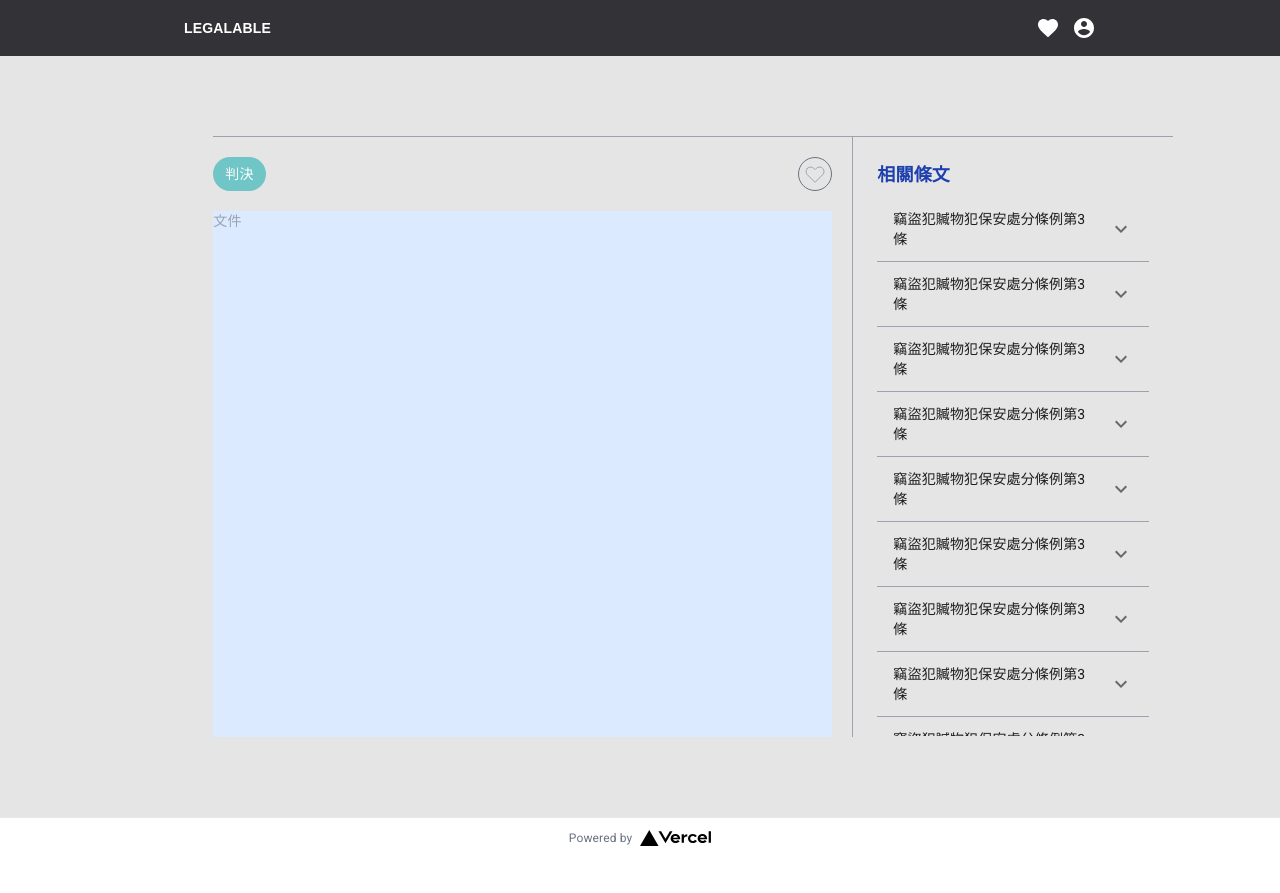
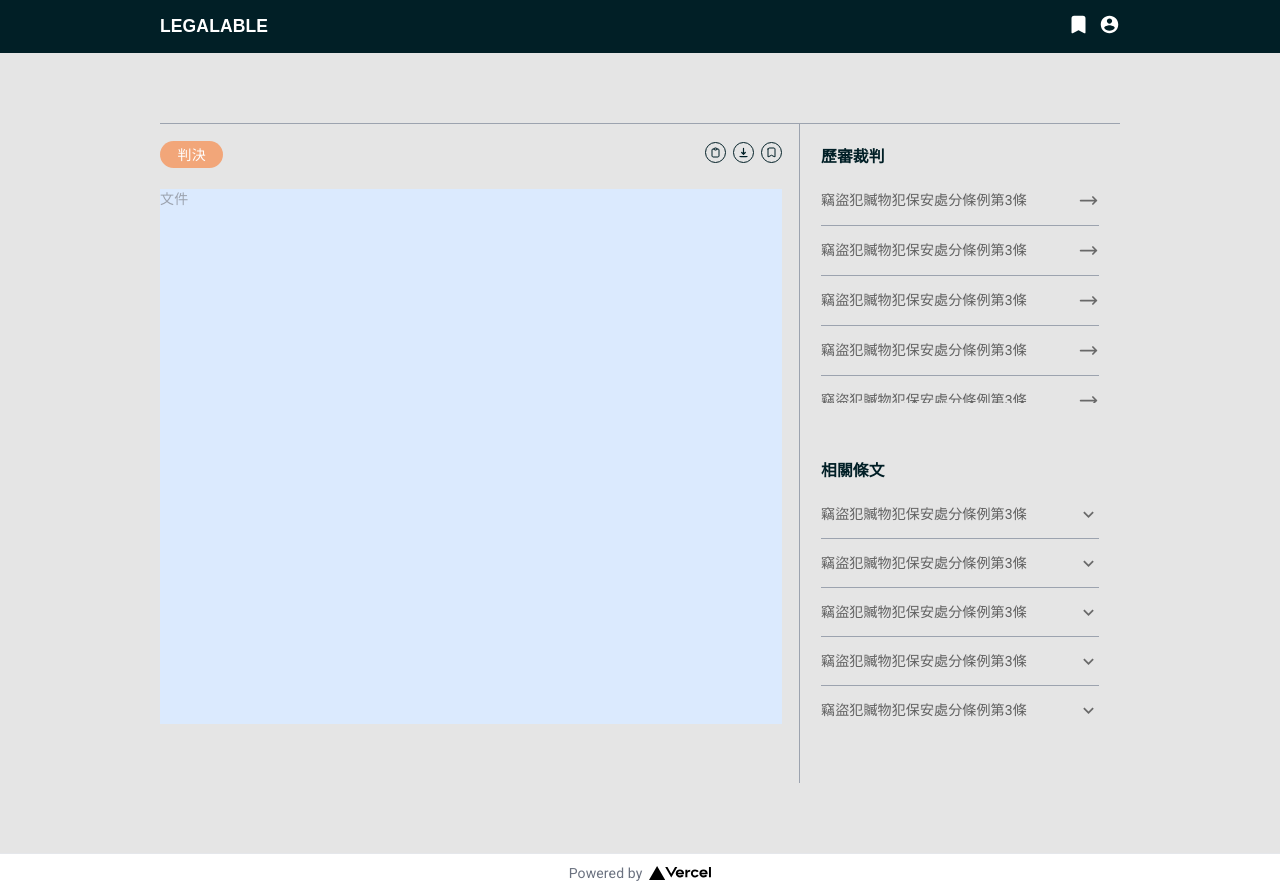
Before and after one commit to andywan40/legal-consultant-next, a Next.js app: page /page2 in a window 1280 px wide. Before the commit the page ends 857 px from the top, so only its background shows below. Built offline with nearby package versions, Linux system fonts and the light colour scheme; a web font is replaced by a local one.

Commit message:
add itemlink and update styles

```diff
--- a/components/ItemAccordion.js
+++ b/components/ItemAccordion.js
@@ -10,6 +10,9 @@ const useStyles = makeStyles(theme => ({
     backgroundColor: "#e5e5e5",
     boxShadow: "none",
   },
+  summary: {
+    padding: 0,
+  },
 }));
 
 export default function ItemAccordion({ title, content }) {
@@ -18,17 +21,18 @@ export default function ItemAccordion({ title, content }) {
   content =
     "十八歲以上之竊盜犯、贓物犯，有犯罪之習慣者，得於刑之執行前，令入勞動場所強制工作。刑法第八十四條第一項之期間，自前項強制工作執行完畢之日起算。但強制工作自應執行之日起經過三年未執行者，自該三年之期間屆滿之日起算。";
   return (
-    <div className="border-b border-gray-400">
+    <div className="border-b border-gray-400 accordion">
       <Accordion className={classes.background}>
         <AccordionSummary
+          className={classes.summary}
           expandIcon={<ExpandMoreIcon />}
           aria-controls="panel1a-content"
           id="panel1a-header"
         >
-          <h2>{title}</h2>
+          <h2 className="accordion-title">{title}</h2>
         </AccordionSummary>
         <AccordionDetails className="mt-0">
-          <div className="border-gray-100 p-3 bg-white">{content}</div>
+          <div className="border border-gray-300 p-3 bg-white">{content}</div>
         </AccordionDetails>
       </Accordion>
     </div>
--- /dev/null
+++ b/components/ItemLink.js
@@ -0,0 +1,46 @@
+import React from "react";
+import { makeStyles } from "@material-ui/core/styles";
+import Accordion from "@material-ui/core/Accordion";
+import AccordionSummary from "@material-ui/core/AccordionSummary";
+import AccordionDetails from "@material-ui/core/AccordionDetails";
+import ExpandMoreIcon from "@material-ui/icons/ExpandMore";
+
+const useStyles = makeStyles(theme => ({
+  background: {
+    backgroundColor: "#e5e5e5",
+    boxShadow: "none",
+  },
+  summary: {
+    padding: 0,
+  },
+}));
+
+export default function ItemLink({ title, content }) {
+  const classes = useStyles();
+  title = "竊盜犯贓物犯保安處分條例第3條";
+  return (
+    <div className="border-b border-gray-400 accordion">
+      <div className="flex justify-between py-4 cursor-pointer">
+        <div>
+          <h2 className="accordion-title">{title}</h2>
+        </div>
+        <div>
+          <svg
+            xmlns="http://www.w3.org/2000/svg"
+            className="h-6 w-6"
+            fill="rgba(0, 0, 0, 0.54)"
+            viewBox="0 0 24 24"
+            stroke="rgba(0, 0, 0, 0.54)"
+          >
+            <path
+              strokeLinecap="round"
+              strokeLinejoin="round"
+              strokeWidth="2"
+              d="M17 8l4 4m0 0l-4 4m4-4H3"
+            />
+          </svg>
+        </div>
+      </div>
+    </div>
+  );
+}
--- a/components/Navbar.js
+++ b/components/Navbar.js
@@ -5,7 +5,7 @@ import { MenuIcon, XIcon } from "@heroicons/react/solid";
 import axios from "axios";
 import { useCookies } from "react-cookie";
 import { useAppContext } from "../pages/_app";
-import FavoriteIcon from "@material-ui/icons/Favorite";
+import BookmarkBorderIcon from "@material-ui/icons/BookmarkBorder";
 import AccountCircleIcon from "@material-ui/icons/AccountCircle";
 
 export default function Navbar() {
@@ -45,20 +45,23 @@ export default function Navbar() {
     <header
       className={
         showMenu
-          ? "font-content black-background sticky top-0 z-10 h-1/2 text-white"
-          : "font-content black-background sticky top-0 z-10 h-1/2 text-white px-36"
+          ? "font-content navbar-background sticky top-0 z-10 h-1/2 text-white"
+          : "font-content navbar-background sticky top-0 z-10 h-1/2 text-white"
       }
     >
-      <div className="mx-auto px-10 py-4 flex justify-between items-center">
+      <div className="grid grid-cols-8 py-4">
         <Link
           href="/"
-          className="title-font font-medium text-black mb-4 md:mb-0 logo"
+          className="title-font font-medium text-black mb-4 md:mb-0"
         >
-          <a>
-            <h1 className="uppercase font-content font-bold">Legalable</h1>
+          <a className="col-start-2 col-span-4">
+            <h1 className="uppercase font-content font-bold text-xl">
+              Legalable
+            </h1>
           </a>
         </Link>{" "}
-        <nav className="title-font font-bold text-sm tracking-wide flex justify-end items-center">
+        <nav className="col-start-6 col-span-2 title-font font-bold text-sm tracking-wide">
+          <div className="flex justify-end">
             {!showMenu && (
               <>
                 {!username && (
@@ -89,21 +92,23 @@ export default function Navbar() {
                 )}
                 {username && (
                   <p className="text-white">
-                  <FavoriteIcon className="mx-3" />
-                  <AccountCircleIcon />
+                    <svg
+                      xmlns="http://www.w3.org/2000/svg"
+                      className="h-6 w-6 inline-block mx-3 cursor-pointer"
+                      fill="white"
+                      viewBox="0 0 24 24"
+                      stroke="currentColor"
+                    >
+                      <path
+                        strokeLinecap="round"
+                        strokeLinejoin="round"
+                        strokeWidth="2"
+                        d="M5 5a2 2 0 012-2h10a2 2 0 012 2v16l-7-3.5L5 21V5z"
+                      />
+                    </svg>
+                    <AccountCircleIcon className="cursor-pointer" />
                   </p>
-                // <p className="md:hidden mr-5 text-indigo-600 uppercase">
-                //   {username}
-                // </p>
                 )}
-              {/* {username && (
-                <p
-                  className="md:hidden mr-5 text-black uppercase strike cursor-pointer"
-                  onClick={handleLogout}
-                >
-                  Log out
-                </p>
-              )} */}
               </>
             )}
             {!showMenu ? (
@@ -117,6 +122,7 @@ export default function Navbar() {
                 className="block mr-5 text-white h-1/12 w-1/12 cursor-pointer motion-safe:animate-wiggle"
               />
             )}
+          </div>
         </nav>
       </div>
     </header>
--- a/pages/page1.js
+++ b/pages/page1.js
@@ -71,44 +71,44 @@ export default function page1() {
 
   return (
     <Page>
-      <div className="grid grid-cols-12 max-h-screen w-full py-20 ">
-        <div className="col-start-3 col-span-6 border-r border-gray-400">
-          <div className="flex justify-center border-b border-gray-400 pb-6 mx-10 h-8vh">
+      <div className="grid grid-cols-8 max-h-screen w-full py-20 ">
+        <div className="col-start-2 col-span-4 border-r border-gray-400">
+          <div className="flex justify-center border-b border-gray-400 pb-6 mr-5 h-8vh">
             <button
               id="all"
               onClick={() => setSelected("all")}
               className={
                 selected === "all"
-                  ? "border border-gray-400 rounded-lg black-background hover:bg-black text-white py-5 px-10 mx-3 rounded-full flex items-center"
-                  : "border border-gray-400 rounded-lg bg-white hover:bg-gray-100 text-black py-5 px-10 mx-3 rounded-full flex items-center"
+                  ? "category-button-selected flex items-center"
+                  : "category-button flex items-center"
               }
             >
-              <span>全部</span>
+              全部
             </button>
             <button
               id="judgement"
               onClick={() => setSelected("judgement")}
               className={
                 selected === "judgement"
-                  ? "border border-gray-400 rounded-lg black-background hover:bg-black text-white py-5 px-10 mx-3 rounded-full flex items-center"
-                  : "border border-gray-400 rounded-lg bg-white hover:bg-gray-100 text-black py-5 px-10 mx-3 rounded-full flex items-center"
+                  ? "category-button-selected flex items-center"
+                  : "category-button flex items-center"
               }
             >
-              <span>判決</span>
+              判決
             </button>
             <button
               id="explanation"
               onClick={() => setSelected("explanation")}
               className={
                 selected === "explanation"
-                  ? "border border-gray-400 rounded-lg black-background hover:bg-black text-white py-5 px-10 mx-3 rounded-full flex items-center"
-                  : "border border-gray-400 rounded-lg bg-white hover:bg-gray-100 text-black py-5 px-10 mx-3 rounded-full flex items-center"
+                  ? "category-button-selected flex items-center"
+                  : "category-button flex items-center"
               }
             >
-              <span>函釋</span>
+              函釋
             </button>
           </div>
-          <div className="pb-6 mx-10 overflow-auto h-75vh">
+          <div className="pb-6 pr-10 overflow-auto h-75vh">
             {filteredItems &&
               filteredItems.map((item, i) => (
                 <Item
@@ -121,10 +121,10 @@ export default function page1() {
               ))}
           </div>
         </div>
-        <div className="col-start-9 col-span-3">
-          <div className="flex fkex-col items-center justify-center border-b border-gray-400 pb-6 h-8vh"></div>
-          <div className="p-5 overflow-auto h-75vh">
-            <h1 className="text-blue-800 text-lg font-bold">相關條文</h1>
+        <div className="col-start-6 col-span-2">
+          <div className="flex fkex-col items-center justify-center border-b border-gray-400 pb-6 h-8vh ml-10"></div>
+          <div className="pl-10 py-10 overflow-auto h-75vh">
+            <h1 className="title-color text-lg font-bold">相關條文</h1>
             <div className="mt-2">
               {accordions &&
                 accordions.map((accordion, i) => (
--- a/pages/page2.js
+++ b/pages/page2.js
@@ -1,6 +1,6 @@
 import React, { useState } from "react";
-import FavoriteIcon from "@material-ui/icons/Favorite";
 import ItemAccordion from "../components/ItemAccordion";
+import ItemLink from "../components/ItemLink";
 import Page from "../components/Page";
 
 export default function page2() {
@@ -12,35 +12,53 @@ export default function page2() {
   const [isFav, setIsFav] = useState(false);
   return (
     <Page>
-      <div className="grid grid-cols-12 max-h-screen w-full py-20 ">
-        <div className="col-start-3 col-span-6 border-r border-t border-gray-400">
-          <div className="pb-6 mr-5 overflow-auto h-75vh">
+      <div className="grid grid-cols-8 h-screen max-h-screen w-full py-20 ">
+        <div className="col-start-2 col-span-4 border-r border-t border-gray-400">
+          <div className="pb-6 pr-5 overflow-auto h-75vh">
             <div className="flex justify-between py-5">
-              <div
-                className={
-                  type === "判決"
-                    ? "type1 rounded-lg text-white px-3 rounded-full flex items-center"
-                    : "type2 rounded-lg text-white px-3 rounded-full flex items-center"
-                }
-              >
+              <div className={type === "判決" ? "type1 py-1" : "type2 py-1"}>
                 <span>{type}</span>
               </div>
-              <div
-                onClick={() => setIsFav(!isFav)}
-                className="rounded-lg border border-gray-500 p-1 rounded-full cursor-pointer"
-              >
+              <div>
                 <svg
                   xmlns="http://www.w3.org/2000/svg"
-                  className="h-6 w-6"
-                  fill={isFav ? "#4B6982" : "none"}
+                  className="h-6 w-6 mr-2 inline-block rounded-lg bookmark-border p-1 rounded-full cursor-pointer"
+                  fill="none"
                   viewBox="0 0 24 24"
-                  stroke="currentColor"
+                  stroke="#011f26"
                 >
                   <path
                     strokeLinecap="round"
                     strokeLinejoin="round"
-                    strokeWidth="1"
-                    d="M4.318 6.318a4.5 4.5 0 000 6.364L12 20.364l7.682-7.682a4.5 4.5 0 00-6.364-6.364L12 7.636l-1.318-1.318a4.5 4.5 0 00-6.364 0z"
+                    strokeWidth="2"
+                    d="M9 5H7a2 2 0 00-2 2v12a2 2 0 002 2h10a2 2 0 002-2V7a2 2 0 00-2-2h-2M9 5a2 2 0 002 2h2a2 2 0 002-2M9 5a2 2 0 012-2h2a2 2 0 012 2"
+                  />
+                </svg>
+                <svg
+                  xmlns="http://www.w3.org/2000/svg"
+                  className="h-6 w-6 mr-2 inline-block rounded-lg bookmark-border p-1 rounded-full cursor-pointer"
+                  viewBox="0 0 20 20"
+                  fill="#011f26"
+                >
+                  <path
+                    fillRule="evenodd"
+                    d="M3 17a1 1 0 011-1h12a1 1 0 110 2H4a1 1 0 01-1-1zm3.293-7.707a1 1 0 011.414 0L9 10.586V3a1 1 0 112 0v7.586l1.293-1.293a1 1 0 111.414 1.414l-3 3a1 1 0 01-1.414 0l-3-3a1 1 0 010-1.414z"
+                    clipRule="evenodd"
+                  />
+                </svg>
+                <svg
+                  xmlns="http://www.w3.org/2000/svg"
+                  onClick={() => setIsFav(!isFav)}
+                  className="h-6 w-6 inline-block rounded-lg bookmark-border p-1 rounded-full cursor-pointer"
+                  fill={isFav ? "#011f26" : "none"}
+                  viewBox="0 0 24 24"
+                  stroke="#011f26"
+                >
+                  <path
+                    strokeLinecap="round"
+                    strokeLinejoin="round"
+                    strokeWidth="2"
+                    d="M5 5a2 2 0 012-2h10a2 2 0 012 2v16l-7-3.5L5 21V5z"
                   />
                 </svg>
               </div>
@@ -48,9 +66,18 @@ export default function page2() {
             <div className="bg-blue-100 h-full w-full">文件</div>
           </div>
         </div>
-        <div className="col-start-9 col-span-3">
-          <div className="p-6 overflow-auto border-t border-gray-400 h-75vh">
-            <h1 className="text-blue-800 text-lg font-bold">相關條文</h1>
+        <div className="col-start-6 col-span-2">
+          <div className="p-6 overflow-auto border-t border-gray-400 h-35vh mb-10">
+            <h1 className="title-color text-lg font-bold">歷審裁判</h1>
+            <div className="mt-2">
+              {accordions &&
+                accordions.map((accordion, i) => (
+                  <ItemLink key={i} title={1} content={1} />
+                ))}
+            </div>
+          </div>
+          <div className="p-6 overflow-auto h-35vh">
+            <h1 className="title-color text-lg font-bold">相關條文</h1>
             <div className="mt-2">
               {accordions &&
                 accordions.map((accordion, i) => (
--- a/styles/globals.css
+++ b/styles/globals.css
@@ -1,38 +1,98 @@
 @tailwind base;
 @tailwind components;
 @tailwind utilities;
+
+* {
+  font-size: 14px;
+  box-sizing: border-box;
+}
 
 .main-background {
   background-color: #e5e5e5;
 }
 
-.black-background {
-  background-color: #323237;
+.navbar-background {
+  background-color: #011f26;
 }
 
 .hr {
   border-color: #c4c4c4;
 }
 
+.category-button {
+  @apply border border-2 rounded-lg bg-white hover:bg-gray-100 py-3 px-8 mx-3 rounded-full;
+  color: #323237;
+  border-color: #011f26;
+}
+
+.category-button-selected {
+  @apply border border-2 rounded-lg hover:bg-black text-white py-3 px-8 mx-3 rounded-full;
+  background-color: #011f26;
+  border-color: #011f26;
+}
+
 .type1 {
-  background-color: #70c6c7;
+  @apply rounded-lg text-white px-5 rounded-full flex items-center mb-1;
+  background-color: #f2a679;
 }
 
 .type2 {
-  background-color: #ffb37b;
+  @apply rounded-lg text-white px-5 rounded-full flex items-center mb-1;
+  background-color: #0f4c59;
 }
 
 .textarea {
+  @apply border rounded-md text-gray-700 outline-none w-full h-full table resize-none p-5;
   border-color: #616161;
   border-width: 1.5px;
 }
 
 .search-button {
-  background-color: #4b6982;
+  border-color: #f26e50;
+  background-color: #fff;
+  color: #f26e50;
+  transition: all 0.2s ease-in-out;
 }
 
 .search-button:hover {
-  background-color: #324b5e;
+  background-color: #f26e50;
+  color: #fff;
+}
+
+.black-font {
+  color: #011f26;
+}
+
+.black-border {
+  border-color: #011f26;
+}
+
+.item:hover {
+  @apply border;
+  border-color: #0f4c59;
+}
+
+.title-color {
+  color: #011f26;
+}
+
+.accordion-title {
+  color: #616161;
+}
+
+.accordion:hover .accordion-title {
+  @apply font-bold;
+  color: #0f4c59;
+}
+
+.Mui-expanded .accordion-title {
+  @apply font-bold;
+  color: #0f4c59;
+}
+
+.bookmark-border {
+  @apply border;
+  border-color: #011f26;
 }
 
 @keyframes strike {
@@ -146,12 +206,6 @@
   box-shadow: 0px 10px 20px -15px rgba(229, 231, 235, 0.2);
 }
 
-.logo {
-  min-width: 50% !important;
-  min-height: 50% !important;
-  margin: 0 !important;
-}
-
 .icon {
   margin: 0 !important;
 }
--- a/tailwind.config.js
+++ b/tailwind.config.js
@@ -22,8 +22,10 @@ module.exports = {
         "8vh": "8vh",
         "10vh": "10vh",
         "20vh": "20vh",
+        "25vh": "25vh",
         "30vh": "30vh",
-        "25vh": "25vh",
+        "35vh": "35vh",
+        "40vh": "40vh",
         "70vh": "70vh",
         "75vh": "75vh",
         "80vh": "80vh",
```
Also changed, not shown: components/Item.js (+9 -16 lines), pages/index.js (+12 -13 lines). Lines whose indentation alone changed are shown as unchanged.
